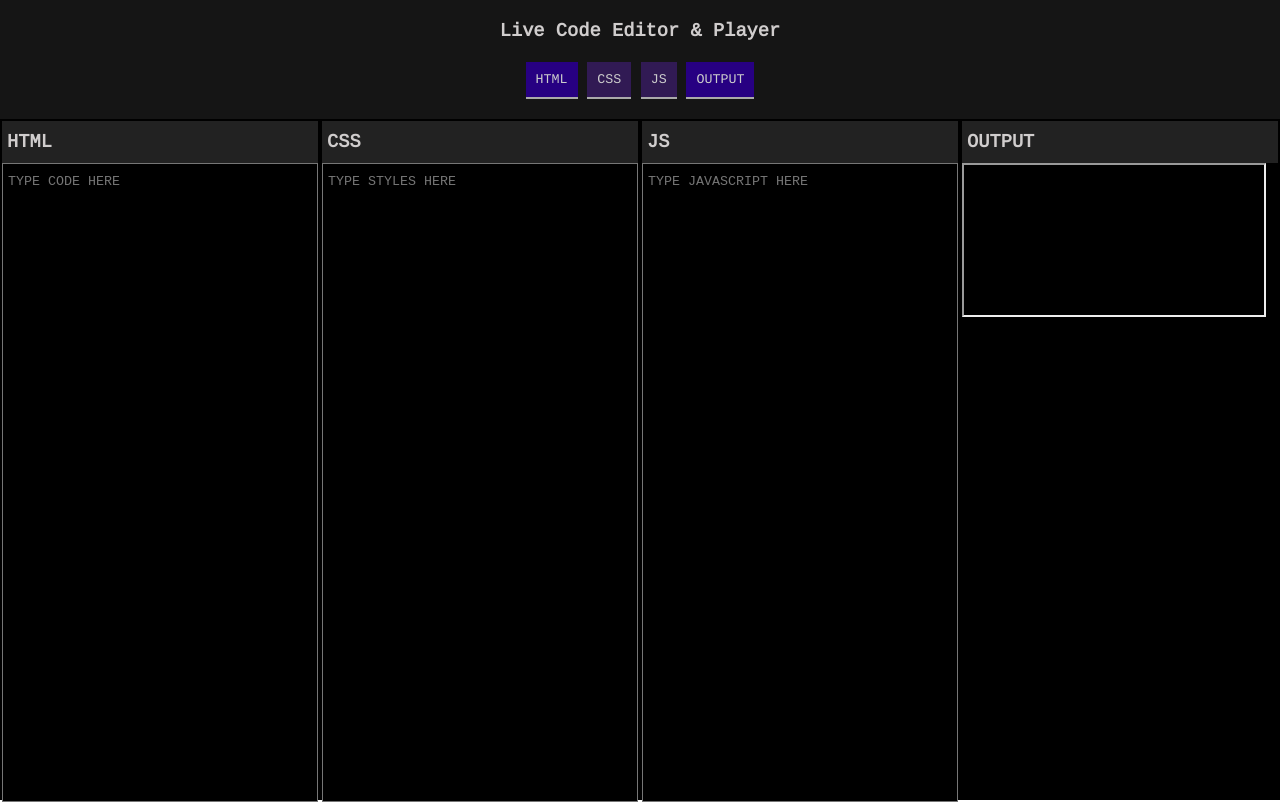
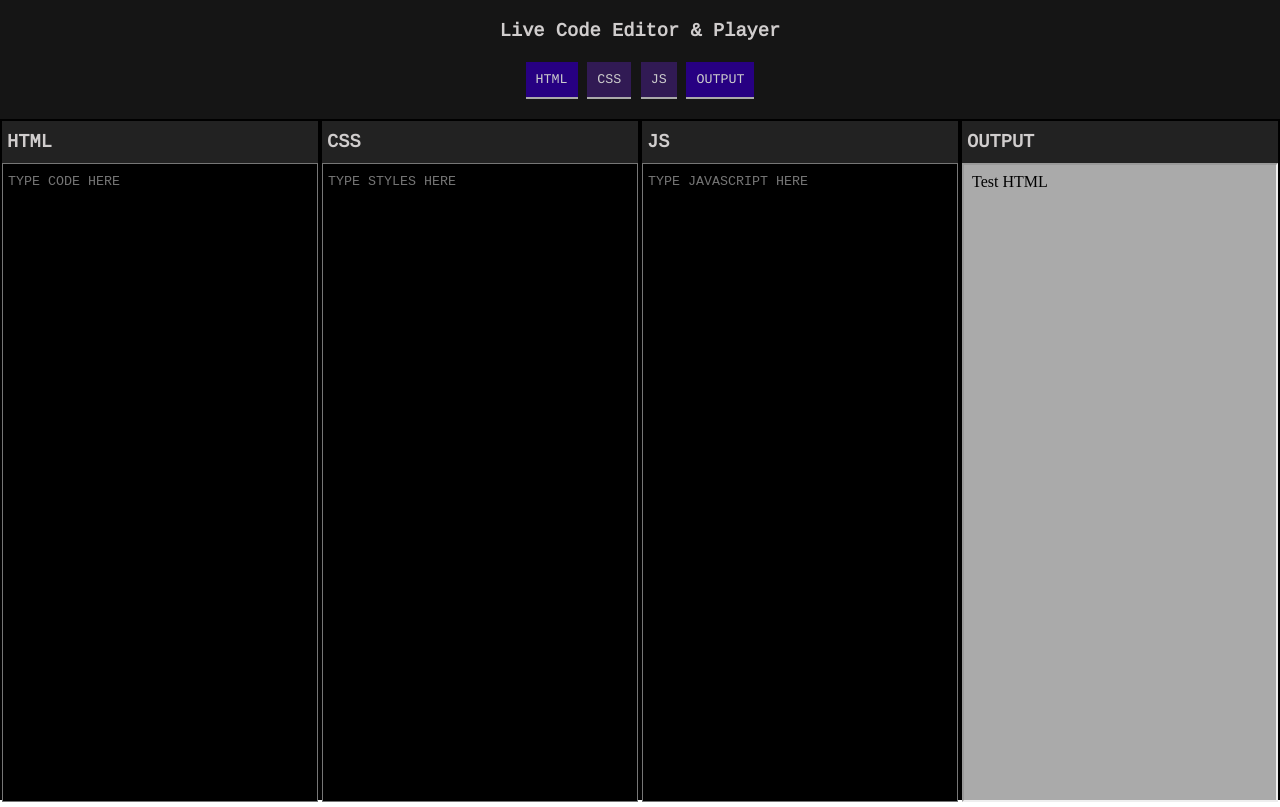
Before and after one commit to asbhogal/jQuery-Code-Player-Project, a plain HTML site: page index.html in a window 1280 px wide. Drawn offline with Linux system fonts and the light colour scheme.

Commit message:
styled iframe

```diff
--- a/script.js
+++ b/script.js
@@ -10,3 +10,5 @@ $(".toggleButton").click(function() {
     $(this).toggleClass("active");
     $(this).toggleClass("highlightedButton");
 })
+
+$("#codeOutput").contents().find("html").html('Test HTML');
--- a/style.scss
+++ b/style.scss
@@ -71,7 +71,13 @@
     color: red;
 }
 
-button[id*="clear"] {
+#codeOutput {
+    background-color: $border-color;
+    height: 100%;
+    width: 100%;
+}
+
+/*button[id*="clear"] {
     width: max-content;
     background-color: #311a54;
     padding: 10px;
@@ -92,4 +98,4 @@ button[id*="clear"] {
     &.highlightedButton {
         background-color: #000 !important;
     }
-}
+}*/
```
Also changed, not shown: dist/style.css, 1 other file.
